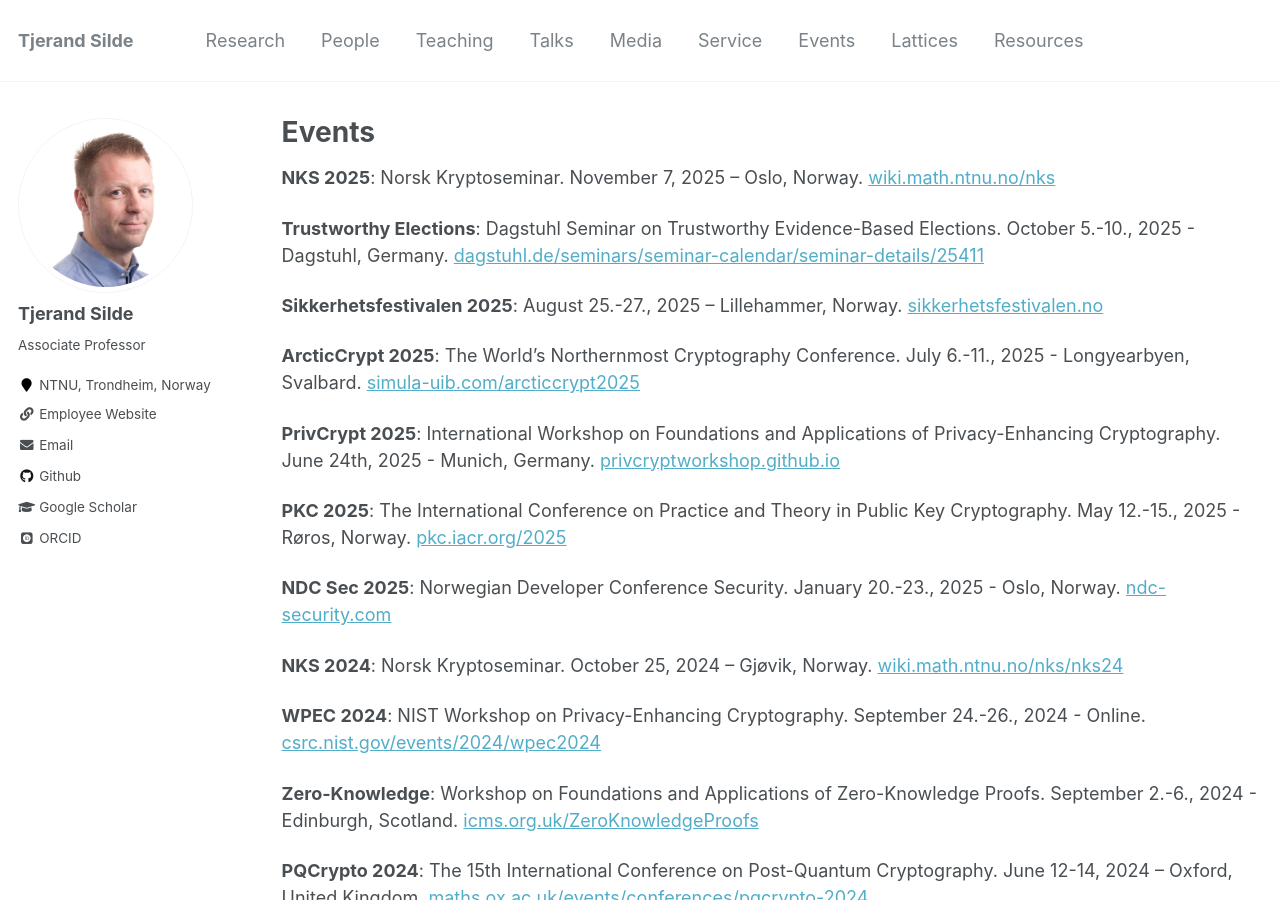
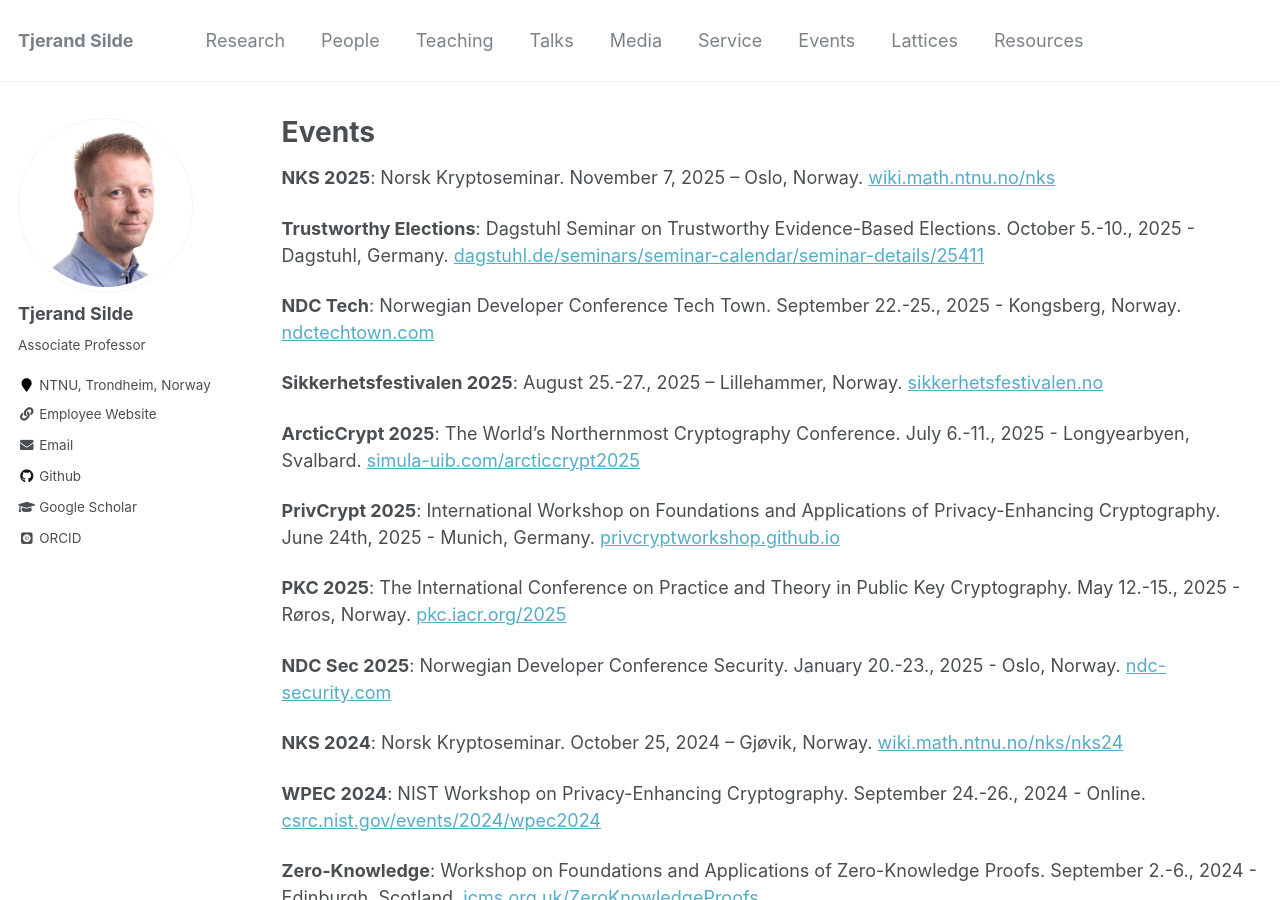
Before and after one commit to tjesi/tjesi.github.io, a Jekyll site: the page built from _pages/events.md, in a window 1280 px wide and 900 px high. Built offline with Jekyll 4.4.1, drawn with Linux system fonts in a browser that asks for light colours; some web fonts are replaced.

Commit message:
Update events.md

```diff
--- a/_pages/events.md
+++ b/_pages/events.md
@@ -8,6 +8,9 @@ author_profile: true
 **NKS 2025**: Norsk Kryptoseminar. November 7, 2025 – Oslo, Norway. [wiki.math.ntnu.no/nks](https://wiki.math.ntnu.no/nks)
 
 **Trustworthy Elections**: Dagstuhl Seminar on Trustworthy Evidence-Based Elections. October 5.-10., 2025 - Dagstuhl, Germany. [dagstuhl.de/seminars/seminar-calendar/seminar-details/25411](https://www.dagstuhl.de/seminars/seminar-calendar/seminar-details/25411)
+
+**NDC Tech**: Norwegian Developer Conference Tech Town. September 22.-25., 2025 - Kongsberg, Norway. [ndctechtown.com](https://ndctechtown.com)
+
 
 **Sikkerhetsfestivalen 2025**: August 25.-27., 2025 – Lillehammer, Norway. [sikkerhetsfestivalen.no](https://sikkerhetsfestivalen.no)
 
```
